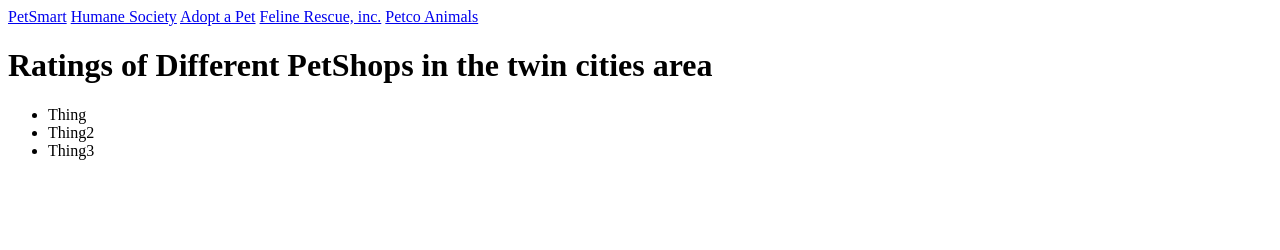
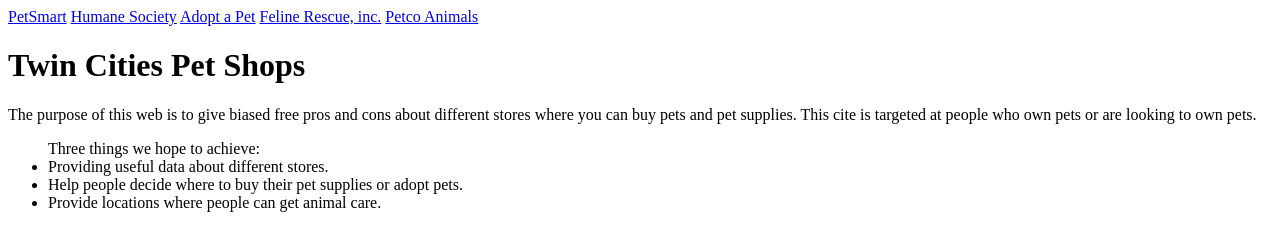
Before and after one commit to SCGhost/Deliverable, a plain HTML site: page index.html in a window 1280 px wide. Drawn offline with Linux system fonts and the light colour scheme; files that its build step writes are made by us from their sources.

Commit message:
Update index.html

```diff
--- a/index.html
+++ b/index.html
@@ -1,5 +1,7 @@
 <!DOCTYPE html>
 <!-- Deliverable 1-->
+
+<!-- Team John Dirks, Brayan Perez, and Daniel Perry -->
 <html lang="en">
 	<head>
 		<title>Petshop Ratings</title>
@@ -13,11 +15,13 @@
 		<a href="pages/Petco.html">Petco Animals</a>
 	</head>
 	<body>
-		<h1>Ratings of Different PetShops in the twin cities area</h1>
-		<ul>
-			<li>Thing</li>
-			<li>Thing2</li>
-			<li>Thing3</li>
+		<h1>Twin Cities Pet Shops</h1>
+		<p>The purpose of this web is to give biased free pros and cons about different stores where you can buy pets
+			and pet supplies. This cite is targeted at people who own pets or are looking to own pets.</p>
+		<ul> Three things we hope to achieve:
+			<li>Providing useful data about different stores.</li>
+			<li>Help people decide where to buy their pet supplies or adopt pets.</li>
+			<li>Provide locations where people can get animal care.</li>
 		</ul>
 	</body>
 </html>
```
